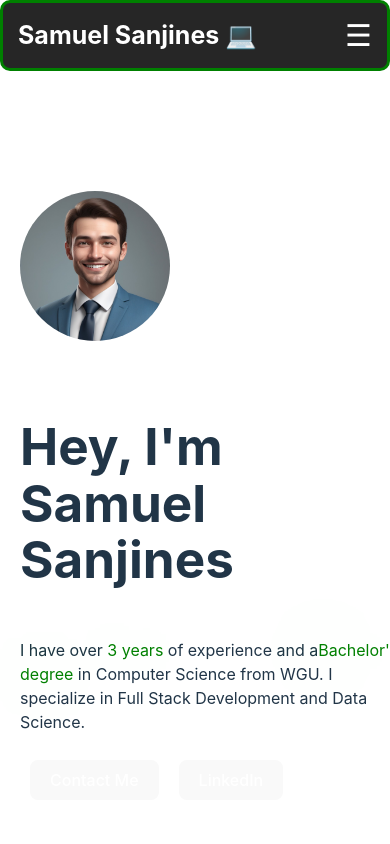
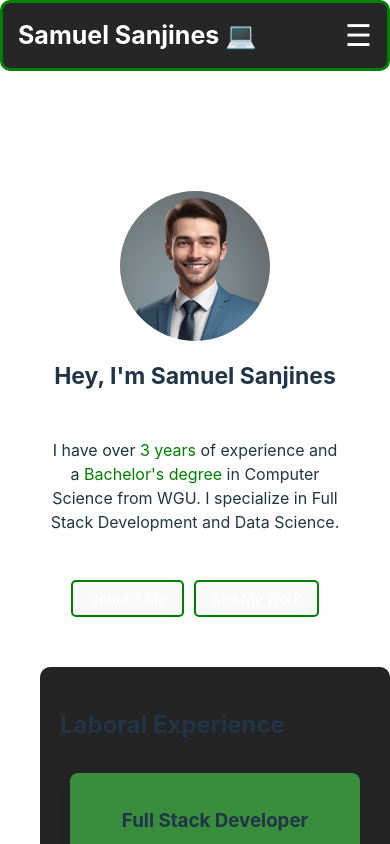
Before and after one commit to SamuSanj09/my-portfolio, a React (Vite) app: page / in a window 390 px wide. Built offline with nearby package versions, Linux system fonts and the light colour scheme.

Commit message:
responsive continue

```diff
--- a/src/App.css
+++ b/src/App.css
@@ -15,8 +15,6 @@ body {
 /* Default styles for both mobile and desktop */
 section {
   padding: 20px;
-  margin-bottom: 40px;
-  width: 100%;
 }
 
 /* Mobile Styles */
--- a/src/components/Home.css
+++ b/src/components/Home.css
@@ -1,58 +1,90 @@
-
-
+/* Default styles for the glowing text */
 .glowing-text {
     color: green;
     text-shadow: 0 0 100px #16e616, 0 0 100px #00ff00, 0 0 100px #18da18;
-  }
+}
 
+/* Animated text */
+.animated-name {
+    animation: slideIn 1.3s ease-out;
+    animation-fill-mode: forwards;
+    display: flex;
+    justify-content: center;
+    align-items: center;
+}
 
-  .profile-image {
+/* Text container for aligning text */
+.text-container {
+    display: flex;
+    flex-direction: column;
+    justify-content: center;
+    align-items: center;
+    text-align: center;
+}
+
+.text-container p {
+    font-size: 20px;
+}
+
+/* Profile image style */
+.profile-image {
     width: 150px;
     height: 150px;
     border-radius: 50%;
     object-fit: cover;
     margin-bottom: 20px;
     margin-top: 100px;
-  }
+    display: block;
+    margin-left: auto;
+    margin-right: auto;
+}
 
-
-  @keyframes slideIn {
+/* Animation for the slide-in effect */
+@keyframes slideIn {
     0% { opacity: 0; transform: translateY(30px); }
     100% { opacity: 1.5; transform: translateY(0); }
 }
 
-.animated-name {
-    animation: slideIn 1.3s ease-out;
+/* CTA section for buttons */
+.cta-container {
+    display: flex;
+    justify-content: center;
+    align-items: center;
+    gap: 10px;
+    margin-top: 20px;
 }
 
-
+/* CTA Button styles */
 .cta-button {
-    color: white; /* Set the text color */
-    border: none; /* Remove the border */
+    color: white;
+    border: 2px solid green;
     padding: 10px 20px;
     font-size: 16px;
     cursor: pointer;
     transition: background-color 0.3s ease, transform 0.3s ease;
-    margin: 10px;
+    text-align: center;
+    border-radius: 5px;
 }
 
-/* Animation for hover */
+/* Hover effect on buttons */
 .cta-button:hover {
-    border: 2px solid green; /* Add white border on hover */
-    animation: pulse 1s infinite; /* Add pulse animation */
+    border: 2px solid green;
+    animation: pulse 1s infinite;
 }
 
+/* Pulse animation for buttons */
 @keyframes pulse {
     0% { transform: scale(1); }
     50% { transform: scale(1.03); }
 }
 
-
+/* Experience section style */
 .experience-section {
     margin-top: 50px;
     padding: 20px;
     background-color: #242424;
     border-radius: 10px;
+    width: 100%;
 }
 
 /* Timeline container */
@@ -62,7 +94,7 @@
     margin: auto;
 }
 
-/* Vertical line */
+/* Vertical line for timeline */
 .timeline::after {
     content: '';
     position: absolute;
@@ -74,7 +106,7 @@
     margin-left: -2px;
 }
 
-/* Timeline item */
+/* Timeline item style */
 .timeline-item {
     position: relative;
     width: 50%;
@@ -82,19 +114,19 @@
     box-sizing: border-box;
 }
 
-/* Left items */
+/* Left-aligned items */
 .timeline-item.left {
     left: 0;
     text-align: right;
 }
 
-/* Right items */
+/* Right-aligned items */
 .timeline-item.right {
     left: 50%;
     text-align: left;
 }
 
-/* Timeline content */
+/* Timeline content style */
 .timeline-content {
     background-color: #388E3C;
     padding: 15px;
@@ -104,11 +136,11 @@
 }
 
 .timeline-content:hover {
-    transform: scale(1.05); /* Slightly enlarge on hover */
+    transform: scale(1.05);
     transition: transform 0.3s ease-in-out;
 }
 
-/* Circles */
+/* Circle at each timeline item */
 .timeline-item::before {
     content: '';
     position: absolute;
@@ -120,16 +152,17 @@
     z-index: 1;
 }
 
-/* Circle positions */
+/* Circle position for left items */
 .timeline-item.left::before {
     right: -8px;
 }
 
+/* Circle position for right items */
 .timeline-item.right::before {
     left: -8px;
 }
 
-
+/* Fun fact section */
 .fun-fact {
     background-color: #242424;
     padding: 20px;
@@ -137,7 +170,7 @@
     margin-top: 50px;
 }
 
-
+/* Fun facts container */
 .fun-facts {
     text-align: center;
     padding: 30px;
@@ -169,9 +202,76 @@
     transition: transform 0.2s;
     margin: 10px;
     color: #333;
-
 }
 
 .fun-facts li:hover {
     transform: scale(1.05);
 }
+
+/* Responsive styles for mobile screens */
+@media (max-width: 768px) {
+    /* Adjust font size for mobile */
+    .animated-name {
+        font-size: 23px;
+    }
+
+    .text-container p {
+        font-size: 16px;
+        padding: 10px;
+        text-align: center;
+    }
+
+    .cta-button {
+        font-size: 14px;
+        padding: 8px 16px;
+    }
+
+    .timeline {
+        flex-direction: column;
+        padding: 0;
+    }
+
+    .timeline-item {
+        width: 100%;
+        padding: 10px;
+    }
+
+    .timeline-item.left,
+    .timeline-item.right {
+        text-align: center;
+    }
+
+    .timeline::after {
+        display: none; /* Remove vertical line */
+    }
+
+    .timeline-item::before {
+        display: none; /* Remove timeline circles */
+    }
+}
+
+/* Responsive styles for tablets */
+@media (min-width: 769px) and (max-width: 1024px) {
+    .animated-name {
+        font-size: 40px;
+    }
+
+    .text-container p {
+        font-size: 19px;
+        padding: 10px;
+    }
+
+    .cta-button {
+        font-size: 16px;
+        padding: 10px 20px;
+    }
+
+    .timeline {
+        flex-direction: row;
+        gap: 20px;
+    }
+
+    .timeline-item {
+        width: 45%;
+    }
+}
--- a/src/components/Home.jsx
+++ b/src/components/Home.jsx
@@ -10,17 +10,17 @@ const Home = () => {
                 className="profile-image"
             />
             <h1 className="animated-name">Hey, I'm Samuel Sanjines</h1>
+            <div className="text-container">
                 <p>
                     I have over <span className="glowing-text">3 years</span> of experience and a
-                <span className="glowing-text">Bachelor's degree</span> in Computer Science from WGU.
+                    <span className="glowing-text"> Bachelor's degree</span> in Computer Science from WGU.
                     I specialize in Full Stack Development and Data Science.
                 </p>
-            <a href="#contact">
+            </div>
+            <div className="cta-container">
                 <button className="cta-button">Contact Me</button>
-            </a>
-            <a href="https://linkedin.com/in/samuelsanjines" target="_blank" rel="noopener noreferrer">
-                <button className="cta-button">LinkedIn</button>
-            </a>
+                <button className="cta-button">See My Work</button>
+            </div>
 
             {/* Laboral Experience Section (Timeline Style) */}
             <section className="experience-section">
```
Lines whose indentation alone changed are shown as unchanged.
